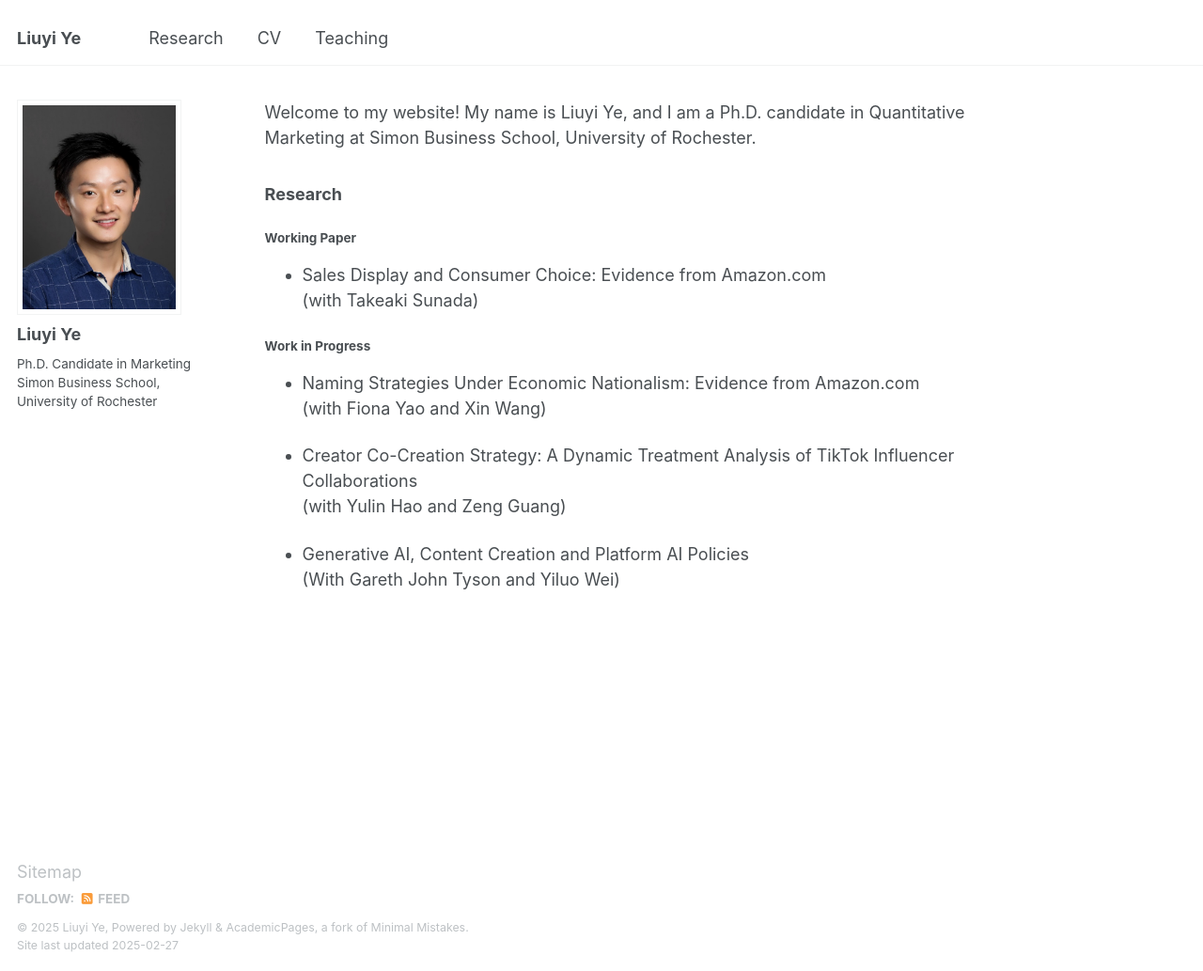
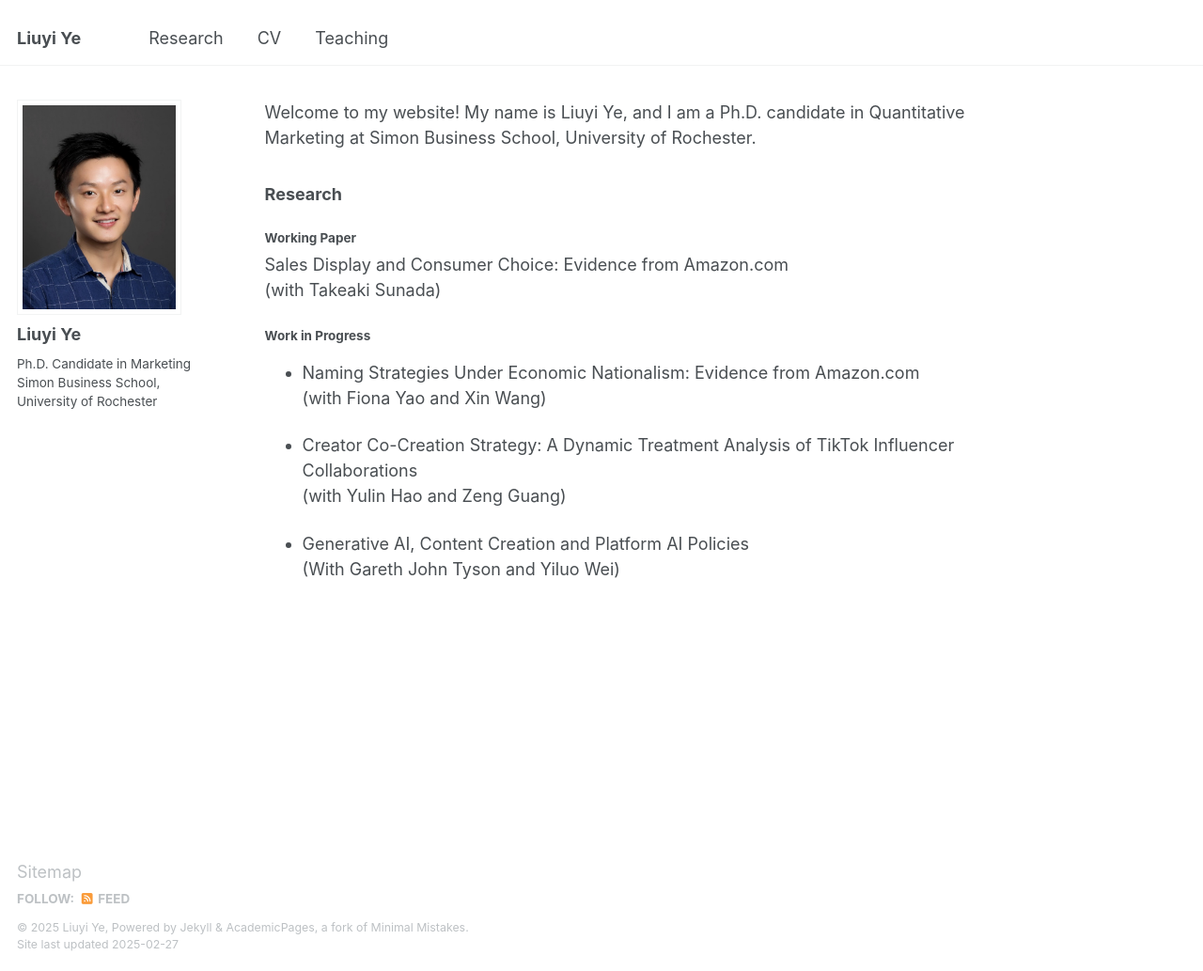
Before and after one commit to jamesyeh111/liuyiye, a Jekyll site: the page built from _pages/about.md, in a window 1280 px wide and 1033 px high. Shown: the whole window at 94% size. Built offline with Jekyll 4.4.1, drawn with Linux system fonts in a browser that asks for light colours.

```diff
--- a/_pages/about.md
+++ b/_pages/about.md
@@ -18,13 +18,13 @@ Welcome to my website! My name is Liuyi Ye, and I am a Ph.D. candidate in Quanti
 ### Research
 
 
-##### Working Paper
+#### Working Paper
 
-  * Sales Display and Consumer Choice: Evidence from Amazon.com
+Sales Display and Consumer Choice: Evidence from Amazon.com
  <br> (with Takeaki Sunada)
 
 
-##### Work in Progress
+#### Work in Progress
 
 * Naming Strategies Under Economic Nationalism: Evidence from Amazon.com
 <br> (with Fiona Yao and Xin Wang)
```
